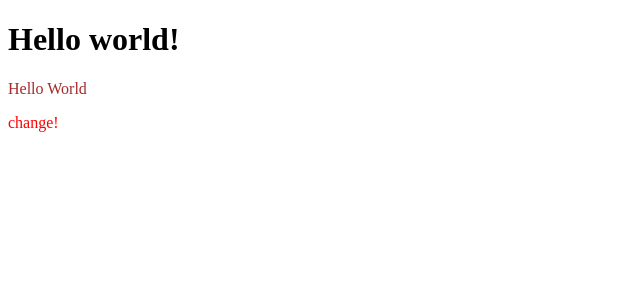
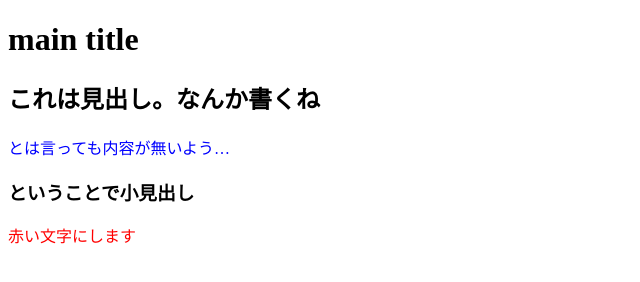
Before and after one commit to krsk-m2/MakeWebSite1, a plain HTML site: page Index.html in a window 1280 px wide. Shown: the whole page, without its empty margins (0-640 px from the left). Drawn offline with Linux system fonts and the light colour scheme.

Commit message:
changeContents0814

```diff
--- a/Index.html
+++ b/Index.html
@@ -9,9 +9,11 @@
     <script src="main.js"></script>
 </head>
 <body>
-    <h1>Kano</h1>
-    <p class="text">Hello World</p>
-    <p class="text2">change!</p>
+    <h1>これは練習のメインタイトル</h1>
+    <h2>これは見出し。なんか書くね</h2>
+    <p class="text">とは言っても内容が無いよう…</p>
+    <h3>ということで小見出し</h3>
+    <p class="text2">赤い文字にします</p>
 
 </body>
 </html>
--- a/Style.css
+++ b/Style.css
@@ -1,5 +1,5 @@
 .text {
-    color: brown;
+    color: blue;
 }
 .text2 {
     color: red;
--- a/main.js
+++ b/main.js
@@ -1,6 +1,6 @@
 window.onload = (event) => {
 const myHeading = document.querySelector("h1");
-myHeading.textContent = "Hello world!";
+myHeading.textContent = "main title";
 
 document.querySelector("h1").addEventListener("click", function () {
     alert("痛っ! つつかないで!");
```
